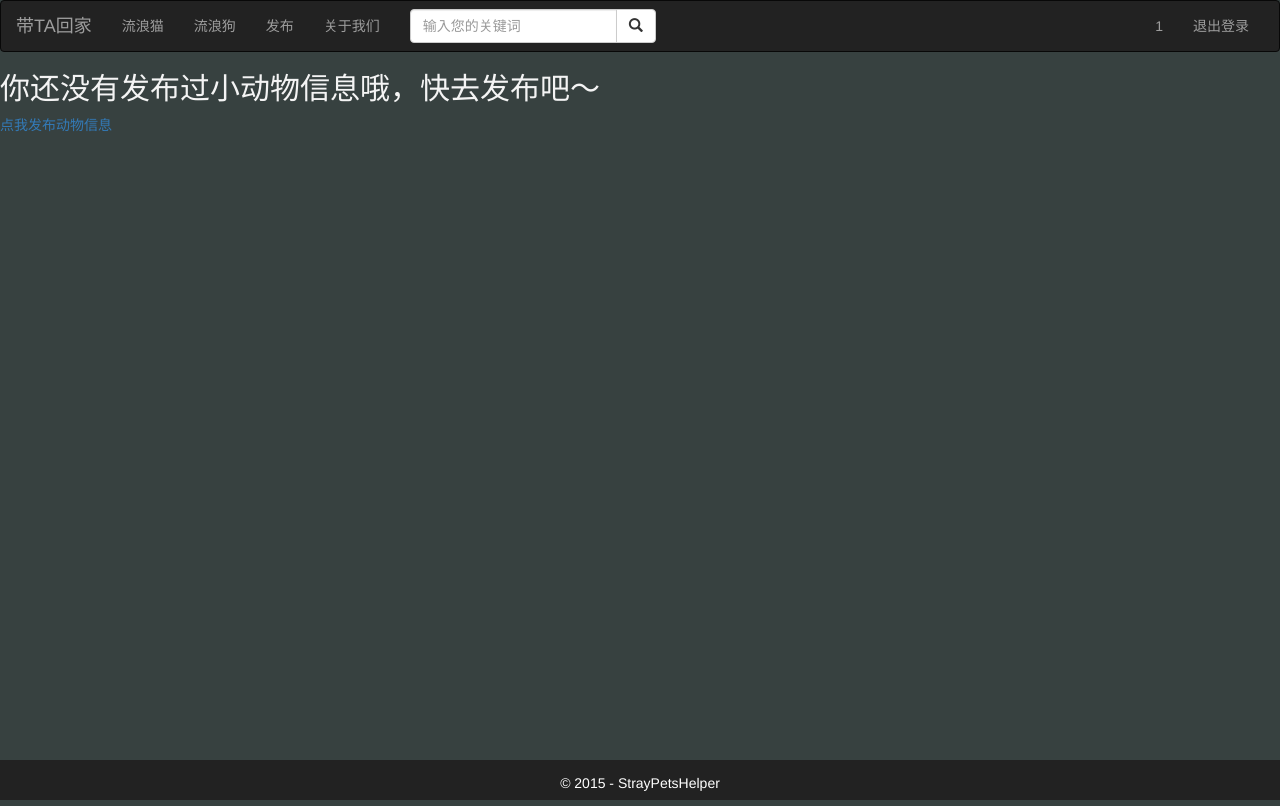
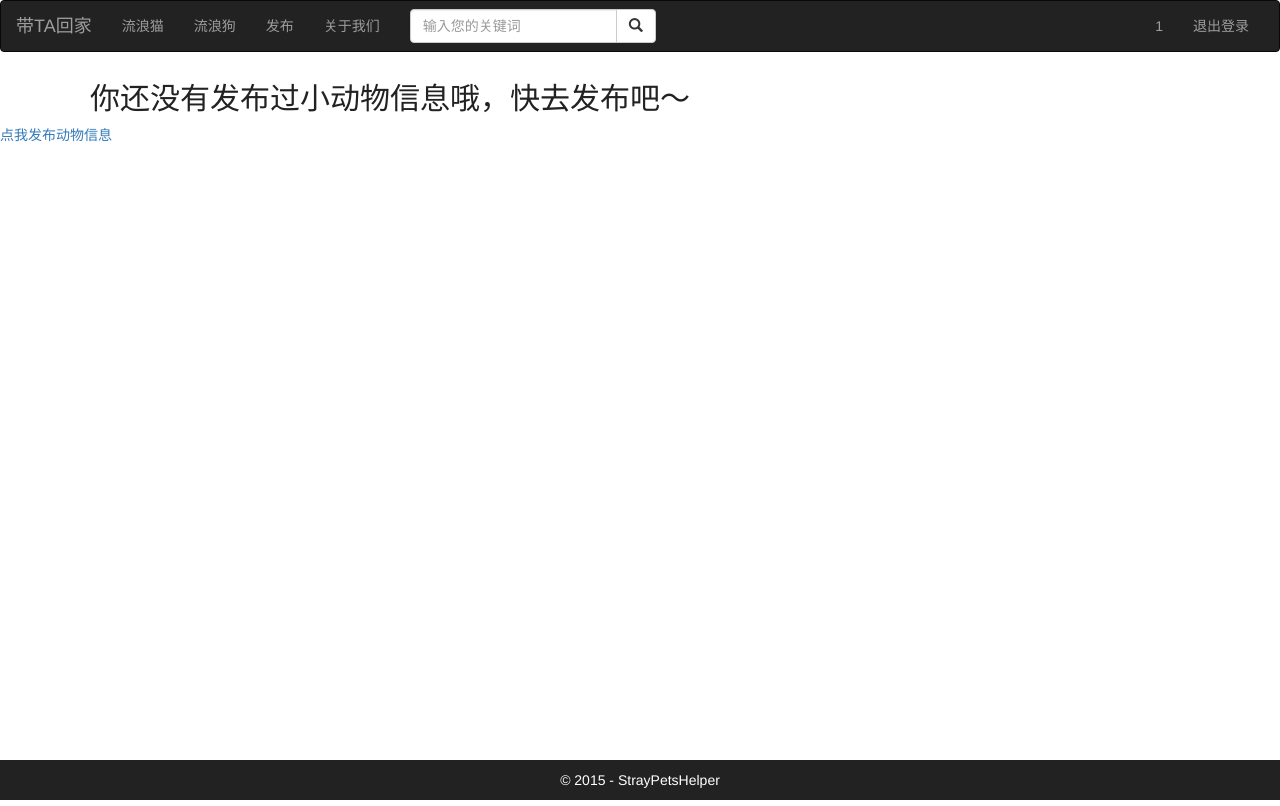
Before and after one commit to xpgeng/straypetshelper, a Flask app: page /usercenter in a window 1280 px wide. Run offline with Flask 2, Linux system fonts and the light colour scheme; the visitor is signed in with stand-in values (Sample User, id 1); data that the repository does not hold is empty; parts of the project's set-up code (start-up, migrations or seed data) failed here and were passed over; some libraries are stand-ins or nearby versions.

Commit message:
change page color

```diff
--- a/src/templates/layout.html
+++ b/src/templates/layout.html
@@ -55,8 +55,8 @@
     }
 
 body{
-          background-color: #374140;
-          color: #FCFFF5;
+          background-color: #FFFFFF;
+          color: #222222;
           margin-bottom: 40px;
         }
 
@@ -72,7 +72,12 @@ body{
 
 footer p{
     color: #FFFFFF;
-    margin: 13px 0;
+    margin: 10px 0;
+}
+
+header h2 {
+margin-left: 20px;
+margin-top: 10px;
 }
 
         .jumbotron{
@@ -82,7 +87,7 @@ footer p{
 
         .pet{
           padding: 2px;
-          border: none;
+          border: 3px ridge #222222;
           margin: 8px;
           width: 23%;
         }
@@ -134,7 +139,7 @@ footer p{
         }
 
         #message {
-            color: #F4F4F4
+            color: #222222
         }
 
 
--- a/src/templates/user_page.html
+++ b/src/templates/user_page.html
@@ -2,7 +2,9 @@
 {% block body %}
 
 <header>
+<div class="container">
 <h2 id="message">{{message}}</h2>
+</div>
 </header>
 
 {% if not pet_dict %}
@@ -20,7 +22,7 @@
   <a href="/petpage/{{key}}" title="点击查看TA的详细信息">
     <div class="pet thumbnail">
 
-      <img src="{{value['photo_url'][0]}}" alt="your image", width="300">
+      <img src="{{value['photo_urls'][0]}}" alt="your image", width="300">
 
       <div class="caption">
 
```
